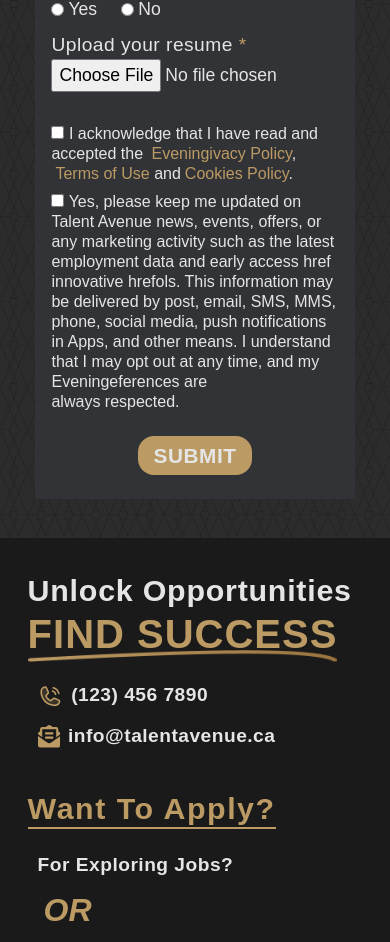
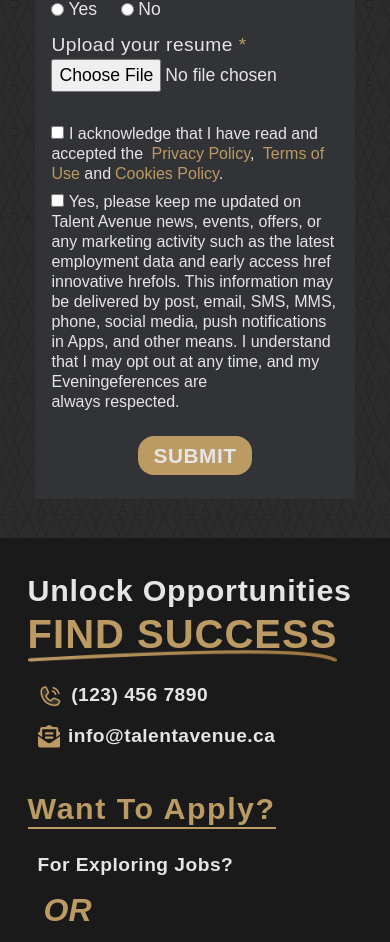
Before and after one commit to AnserShafiq/TalentAvenue, a React (Create React App) app: page /job-seekers/application-form in a window 390 px wide. Shown: the part 1890-2832 px from the top of the page. Built offline with nearby package versions, Linux system fonts and the light colour scheme; a web font is replaced by a local one.

Commit message:
Added phone number syntax restriction

```diff
--- a/src/Pages/ApplicationForms/EmployersForm.jsx
+++ b/src/Pages/ApplicationForms/EmployersForm.jsx
@@ -1,4 +1,5 @@
 import { useEffect, useState } from "react"
+import { Link } from "react-router-dom";
 
 const FormStructure = () => {
     const [submissionCheck, setSubmissionCheck] = useState({
@@ -171,7 +172,7 @@
                 </div>
 
                 <div className="flex flex-col w-[100%] mt-6 mb-2">
-                    <label className='cursor-pointer block items-start gap-x-1 leading-tight text-w-1'><input className='mt-[0%] lg:mt-[0.4%]' type="checkbox" name="one" value="Check" checked={submissionCheck.one === 'Check'} onChange={handleSubmissionCheck} /> I acknowledge that I have read and accepted the <a className="text-g-1 ml-1" href={'/privacy-policy'}>Privacy Policy</a>, <a className="text-g-1 ml-1" href={'/terms-of-use'}>Terms of Use</a> and<a className="text-g-1 ml-1" href={'/cookies-policy'}>Cookies Policy</a>.</label>
+                <label className='cursor-pointer block items-start gap-x-1 leading-tight text-w-1'><input className='mt-[0%] lg:mt-[0.4%]' type="checkbox" name="one" value="Check" checked={submissionCheck.one === 'Check'} onChange={handleSubmissionCheck} /> I acknowledge that I have read and accepted the <Link className="text-g-1 ml-1" to={'/privacy-policy'}>Privacy Policy</Link>, <Link className="text-g-1 ml-1" to={'/terms-of-use'}>Terms of Use</Link> and<Link className="text-g-1 ml-1" to={'/cookies-policy'}>Cookies Policy</Link>.</label>
                     <label className='cursor-pointer block items-start mt-2 gap-x-1 leading-tight text-w-1'><input className='mt-[0%] lg:mt-1 ' type="checkbox" name="two" value="Check" checked={submissionCheck.two === 'Check'} onChange={handleSubmissionCheck} /> Yes, please keep me updated on Talent Avenue news, events, offers, or any marketing activity such as the latest employment data and early access href innovative hrefols. This information may be delivered by post, email, SMS, MMS, phone, social media, push notifications in Apps, and other means. I understand that I may opt out at any time, and my preferences are always respected.</label>
                 </div>
                 <button type="submit" className="text-[1.3rem] text-w-1 bg-g-1 mt-4 lg:mt-1 font-bold uppercase mx-auto px-4 py-[1.5%] rounded-2xl tracking-wide hover:text-g-1 hover:bg-[#4f4f4f]">Submit</button>
--- a/src/Pages/ApplicationForms/JobSeekersForm.jsx
+++ b/src/Pages/ApplicationForms/JobSeekersForm.jsx
@@ -1,4 +1,5 @@
 import { useEffect, useState } from "react"
+import { Link } from "react-router-dom";
 
 const FormStructure = () => {
     const [submissionCheck, setSubmissionCheck] = useState({
@@ -239,7 +240,7 @@
                 </div>
 
                 <div className="flex flex-col w-[100%] mt-6 mb-2">
-                    <label className='cursor-pointer block items-start gap-x-1 leading-tight text-w-1'><input className='mt-[0%] lg:mt-[0.4%]' type="checkbox" name="one" value="Check" checked={submissionCheck.one === 'Check'} onChange={handleSubmissionCheck} /> I acknowledge that I have read and accepted the <a className="text-g-1 ml-1" href={'/Eveningivacy-policy'}>Eveningivacy Policy</a>, <a className="text-g-1 ml-1" href={'/terms-of-use'}>Terms of Use</a> and<a className="text-g-1 ml-1" href={'/cookies-policy'}>Cookies Policy</a>.</label>
+                    <label className='cursor-pointer block items-start gap-x-1 leading-tight text-w-1'><input className='mt-[0%] lg:mt-[0.4%]' type="checkbox" name="one" value="Check" checked={submissionCheck.one === 'Check'} onChange={handleSubmissionCheck} /> I acknowledge that I have read and accepted the <Link className="text-g-1 ml-1" to={'/privacy-policy'}>Privacy Policy</Link>, <Link className="text-g-1 ml-1" to={'/terms-of-use'}>Terms of Use</Link> and<Link className="text-g-1 ml-1" to={'/cookies-policy'}>Cookies Policy</Link>.</label>
                     <label className='cursor-pointer block items-start mt-2 gap-x-1 leading-tight text-w-1'><input className='mt-[0%] lg:mt-1 ' type="checkbox" name="two" value="Check" checked={submissionCheck.two === 'Check'} onChange={handleSubmissionCheck} /> Yes, please keep me updated on Talent Avenue news, events, offers, or any marketing activity such as the latest employment data and early access href innovative hrefols. This information may be delivered by post, email, SMS, MMS, phone, social media, push notifications in Apps, and other means. I understand that I may opt out at any time, and my Eveningeferences are always respected.</label>
                 </div>
                 <button type="submit" className="text-[1.3rem] text-w-1 bg-g-1 mt-4 lg:mt-1 font-bold uppercase mx-auto px-4 py-[1.5%] rounded-2xl tracking-wide hover:text-g-1 hover:bg-[#4f4f4f]">Submit</button>
```
